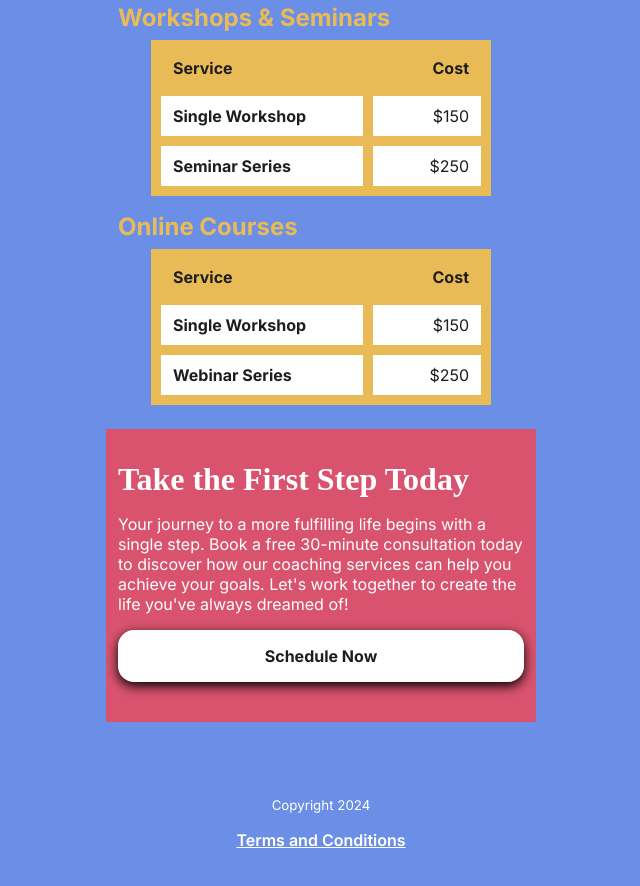
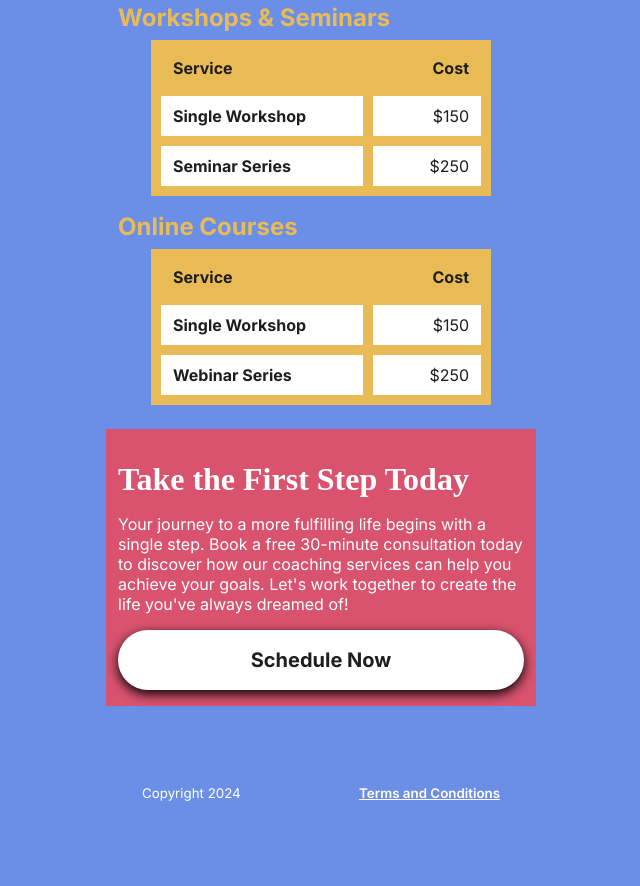
Before and after one commit to acacost8/path-to-success, a plain HTML site: page index.html in a window 1280 px wide. Shown: the part 3853-4739 px from the top of the page, without its empty margins (319-959 px from the left). Drawn offline with Linux system fonts and the light colour scheme; a web font is replaced by a local one.

Commit message:
updated styles.css
slight adjustments to footer and schedule btn

```diff
--- a/index.html
+++ b/index.html
@@ -217,7 +217,7 @@
 
     <footer class="website-footer">
         <p><small>Copyright 2024</small></p>
-        <p><a href="#">Terms and Conditions</a></p>
+        <p><a href="#"><small>Terms and Conditions</small></a></p>
     </footer>
 </body>
 </html>
--- a/styles.css
+++ b/styles.css
@@ -297,7 +297,7 @@ h4 {
     background: var(--pink);
     color: var(--white);
     text-align: left;
-    padding: 24px 12px;
+    padding: 24px 12px 0.25px;
     margin: 24px -12px 0;
 }
 
@@ -306,18 +306,29 @@ h4 {
     color: var(--dark-gray);
     text-decoration: none;
     font-weight: 700;
-    padding: 12px 24px;
+    padding: 18px 0;
+    width: 100%;
+    margin: 12px auto 0;
     display: block;;
     box-shadow: var(--shadow);
     text-align: center;
-    border-radius: var(--radius);
-    padding: 16px 32px;
+    border-radius: 9999px;
+    font-size: 1.25rem;
 }
 
 .website-footer {
     color: var(--white);
+    width: var(--column);
+    margin: 16px auto 32px;
     text-align: center;
-    padding: 16px 12px;
+    padding: 36px;
+    display: flex;
+    justify-content: space-between;
+    align-items: center;
+}
+
+.website-footer p {
+    margin: 0;
 }
 
 .website-footer a {
```
